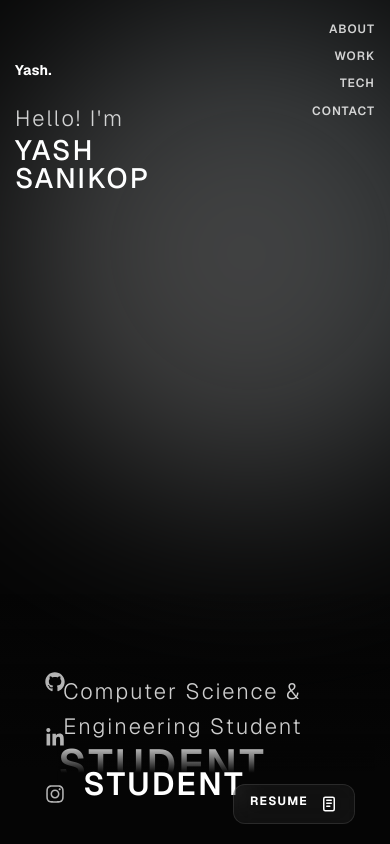
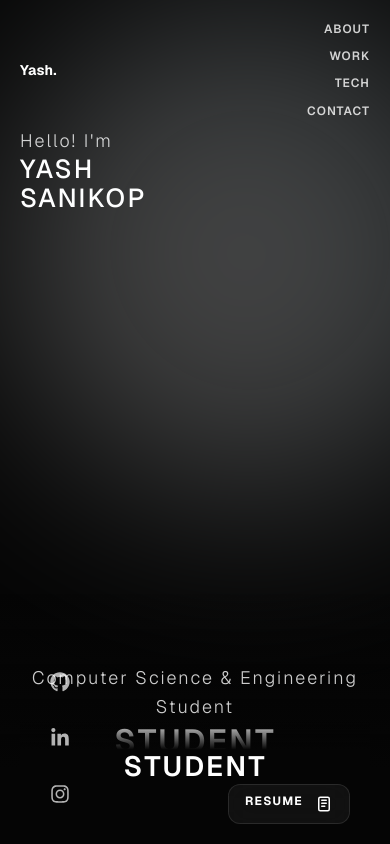
Before and after one commit to ByteLounge/MyPortfolio, a React (Vite) app: page / in a window 390 px wide. Shown: the top 844 px of the page. Built offline with nearby package versions, Linux system fonts and the light colour scheme; no server answers.

Commit message:
Improve mobile responsiveness: adjust margins, font sizes, and layouts for smartphones

```diff
--- a/src/components/styles/About.css
+++ b/src/components/styles/About.css
@@ -24,11 +24,19 @@
 }
 
 .about-me p {
-  font-size: 33px;
+  font-size: 24px;
   font-weight: 600;
-  line-height: 36px;
-  letter-spacing: 1px;
+  line-height: 1.2;
+  letter-spacing: 0.5px;
   color: #ffffff;
+}
+
+@media only screen and (min-width: 768px) {
+  .about-me p {
+    font-size: 33px;
+    line-height: 36px;
+    letter-spacing: 1px;
+  }
 }
 
 @media only screen and (min-width: 600px) {
--- a/src/components/styles/Landing.css
+++ b/src/components/styles/Landing.css
@@ -122,14 +122,14 @@
 .landing-intro {
   position: absolute;
   z-index: 9;
-  top: 12%;
+  top: 15%;
   left: 0;
 }
 .landing-intro h2 {
   margin: 0;
   color: #ffffff;
   opacity: 0.8;
-  font-size: 22px;
+  font-size: 18px;
   font-weight: 300;
   letter-spacing: 2px;
 }
@@ -137,27 +137,25 @@
 .landing-intro h1 {
   margin: 0;
   letter-spacing: 2px;
-  font-size: 28px;
-  line-height: 28px;
+  font-size: 26px;
+  line-height: 1.1;
   font-weight: 500;
   font-family: "Geist", sans-serif;
   color: #ffffff;
 }
 
-/* .landing-intro h1 span {
-   font-weight: 200;
-} */
-
 .landing-info {
   position: absolute;
   right: 50%;
   transform: translateX(50%);
-  bottom: 40px;
+  bottom: 60px;
   top: inherit;
   z-index: 9;
+  width: 100%;
+  text-align: center;
 }
 .landing-info h3 {
-  font-size: 22px;
+  font-size: 18px;
   letter-spacing: 2px;
   font-weight: 300;
   color: #ffffff;
@@ -166,14 +164,14 @@
 }
 .landing-info h2 {
   margin: 0;
-  margin-top: -20px;
-  margin-left: 20px;
+  margin-top: -10px;
   font-family: "Geist", sans-serif;
   font-weight: 600;
-  font-size: 32px;
-  line-height: 40px;
+  font-size: 28px;
+  line-height: 1.2;
   position: relative;
   display: flex;
+  justify-content: center;
   flex-wrap: nowrap;
   text-transform: uppercase;
   letter-spacing: 2px;
@@ -185,13 +183,12 @@
 }
 h2.landing-info-h2 {
   color: #ffffff;
-  font-size: 42px;
-  width: 120%;
+  font-size: 32px;
+  width: 100%;
   margin: 0;
   font-family: "Geist", sans-serif;
   font-weight: 600;
   position: relative;
-  margin-left: -5px;
 }
 .landing-h2-2 {
   position: absolute;
@@ -211,31 +208,25 @@ h2.landing-info-h2 {
   top: 0;
   left: 0;
 }
+
 @media screen and (min-width: 500px) {
-  .landing-circle2 {
-    display: block;
-  }
-  .character-model {
-    z-index: 0;
-  }
-  .landing-info h3 {
-    font-size: 18px;
-  }
   .landing-intro h2 {
     font-size: 18px;
   }
   .landing-intro h1 {
     font-size: 30px;
-    line-height: 30px;
+  }
+  .landing-info h3 {
+    font-size: 18px;
   }
   .landing-info h2 {
     font-size: 35px;
-    line-height: 40px;
   }
   h2.landing-info-h2 {
     font-size: 38px;
   }
 }
+
 @media screen and (min-width: 768px) {
   .character-model {
     height: 80vh;
@@ -256,6 +247,16 @@ h2.landing-info-h2 {
   }
   h2.landing-info-h2 {
     font-size: 55px;
+  }
+  .landing-info {
+    text-align: left;
+    right: auto;
+    left: 0;
+    transform: none;
+    width: auto;
+  }
+  .landing-info h2 {
+    justify-content: flex-start;
   }
 }
 @media screen and (min-width: 1025px) {
--- a/src/index.css
+++ b/src/index.css
@@ -73,7 +73,7 @@ main {
 body {
   height: auto;
   flex-grow: 1;
-  --cWidth: calc(100% - 30px);
+  --cWidth: calc(100% - 40px); /* Increased margin for mobile */
   --cMaxWidth: 1920px;
   max-width: 100vw;
 }
@@ -133,6 +133,11 @@ body {
     --cWidth: 94%;
   }
 }
+@media screen and (max-width: 768px) {
+  :root {
+    --vh: 100svh; /* Use dynamic viewport units for mobile */
+  }
+}
 @media screen and (max-width: 900px) {
   .techstack h2 {
     font-size: 40px;
```
